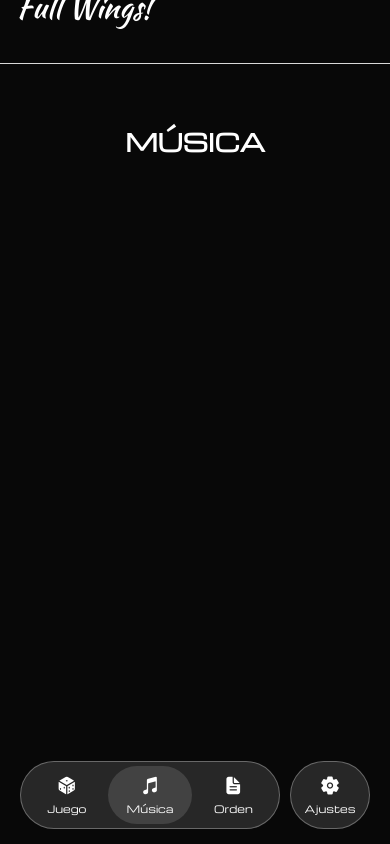
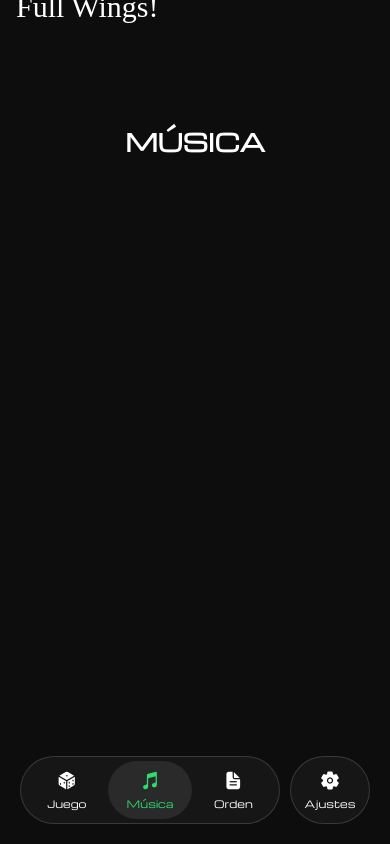
Before and after one commit to Daniel-orona21/Playing-Movil, a React Native app: screen /Layout in a window 390 px wide. Built offline with nearby package versions, Linux system fonts and the light colour scheme.

Commit message:
estilos layout

```diff
--- a/App.js
+++ b/App.js
@@ -54,8 +54,8 @@ function HomeScreen({ navigation }) {
 export default function App() {
   return (
     <NavigationContainer>
-      <Stack.Navigator initialRouteName="Home">
-      {/* <Stack.Navigator initialRouteName="Layout"> */}
+      {/* <Stack.Navigator initialRouteName="Home"> */}
+      <Stack.Navigator initialRouteName="Layout">
         <Stack.Screen name="Home" component={HomeScreen} options={{ headerShown: false }} />
         <Stack.Screen name="Qr" component={QrScreen} options={{ headerShown: false }} />
         <Stack.Screen
@@ -78,6 +78,10 @@ export default function App() {
             ),
             headerStyle: {
               backgroundColor: Colors.fondo,
+              borderWidth: 0,
+              borderBottomWidth: 0,
+              elevation: 0,
+              shadowOpacity: 0,
             },
             headerTintColor: 'white'
           }}
--- a/constants/Colors.js
+++ b/constants/Colors.js
@@ -1,8 +1,9 @@
 export const Colors = {
-  fondo: '#080808',
+  fondo: '#0D0D0D',
   // fondo: 'black',
-  tab: 'rgba(217, 217, 217, .15)',
-  tabSeleccionado: 'rgba(217, 217, 217, .25)',
+  tab: 'rgba(255, 255, 255, 0.04)',
+  tabSeleccionado: 'rgba(217, 217, 217, 0.1)',
+  tabBorde: 'rgba(217, 217, 217, 0.18)',
   contenedor: '#3131314d',
   primary: '#007BFF',
   secundario: '#2CDC6E',
--- a/screens/LayoutScreen.js
+++ b/screens/LayoutScreen.js
@@ -68,9 +68,9 @@ const LayoutScreen = ({ navigation }) => {
       <Ionicons
         name={iconName}
         size={20}
-        color="white"
+        color={isSelected ? Colors.secundario : 'white'}
       />
-      <Text style={styles.tabLabel}>{label}</Text>
+      <Text style={[styles.tabLabel, { color: isSelected ? Colors.secundario : 'white' }]}>{label}</Text>
     </TouchableOpacity>
   );
 
@@ -117,9 +117,9 @@ const LayoutScreen = ({ navigation }) => {
             <Ionicons
               name="settings"
               size={20}
-              color="white"
+              color={activeTab === 'Ajustes' ? Colors.secundario : 'white'}
             />
-            <Text style={styles.tabLabel}>Ajustes</Text>
+            <Text style={[styles.tabLabel, { color: activeTab === 'Ajustes' ? Colors.secundario : 'white' }]}>Ajustes</Text>
           </TouchableOpacity>
         </View>
       </View>
@@ -141,7 +141,7 @@ const styles = StyleSheet.create({
     flexDirection: 'row',
     paddingHorizontal: 20,
     paddingVertical: 10,
-    paddingBottom: 15,
+    paddingBottom: 20,
     alignItems: 'center',
     justifyContent: 'space-between',
   },
@@ -150,7 +150,7 @@ const styles = StyleSheet.create({
     backgroundColor: Colors.tab,
     borderRadius: 99,
     borderWidth: 1,
-    borderColor: 'rgba(255, 255, 255, 0.3)',
+    borderColor: Colors.tabBorde,
     paddingVertical: 4,
     paddingHorizontal: 4,
     flex: 1,
@@ -167,7 +167,7 @@ const styles = StyleSheet.create({
     borderRadius: 99,
   },
   tabButtonSelected: {
-    backgroundColor: Colors.tab,
+    backgroundColor: Colors.tabSeleccionado,
     // backgroundColor: 'red',
   },
   tabButtonUnselected: {
@@ -180,7 +180,7 @@ const styles = StyleSheet.create({
     paddingHorizontal: 10,
     borderRadius: 99,
     borderWidth: 1,
-    borderColor: 'rgba(255, 255, 255, 0.3)',
+    borderColor: Colors.tabBorde,
     minWidth: 80,
   },
   settingsButtonSelected: {
@@ -190,7 +190,6 @@ const styles = StyleSheet.create({
       backgroundColor: Colors.tab,
   },
   tabLabel: {
-    color: 'white',
     fontSize: 10,
     fontFamily: 'Michroma-Regular',
     marginTop: 4,
```
